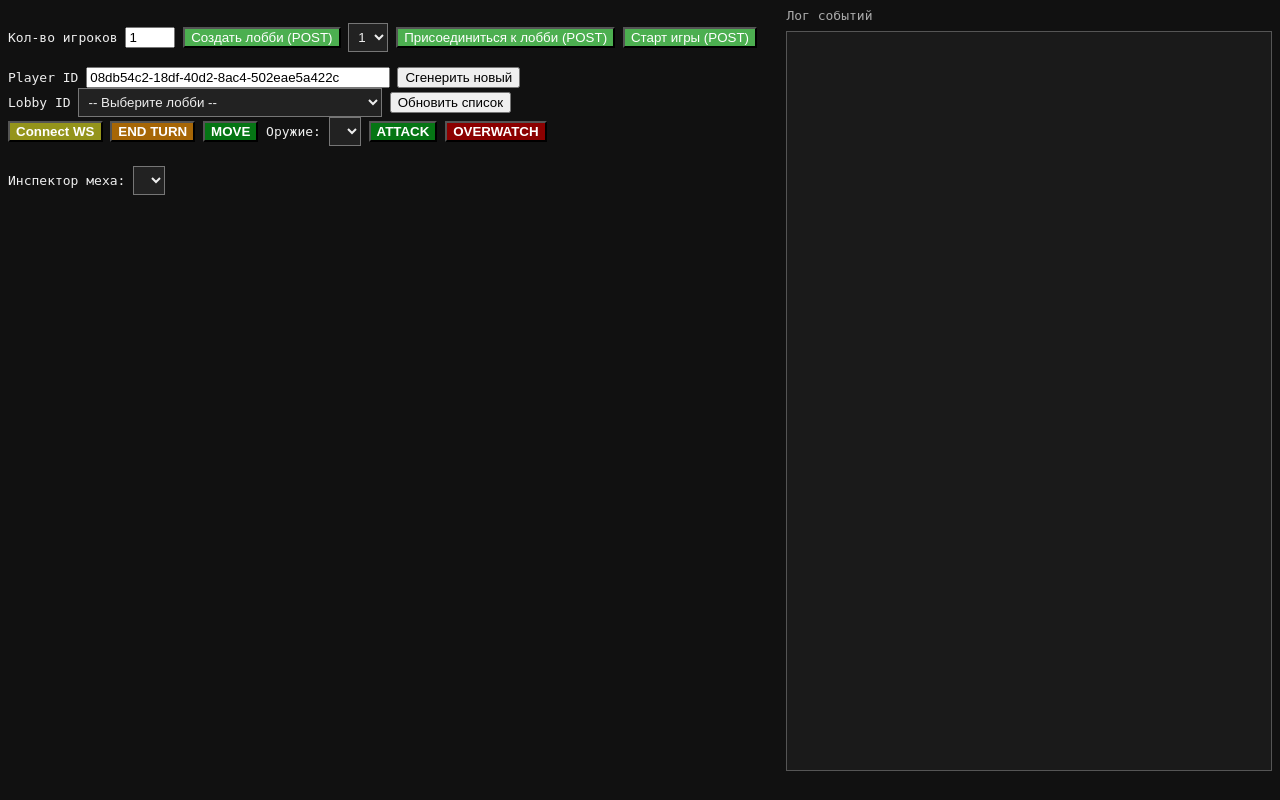
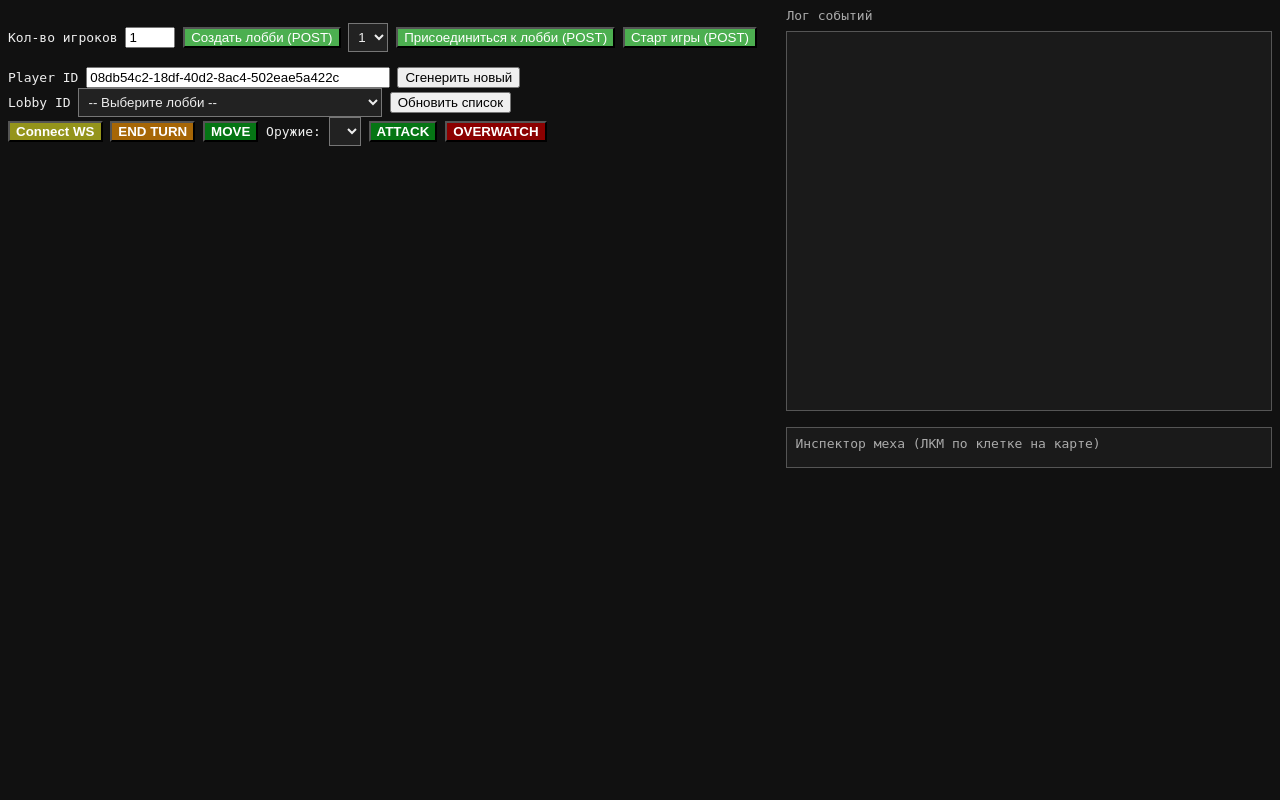
Before and after one commit to Splinterfeel/dungeon_game, a FastAPI app: template templates/debug_map.html in a window 1280 px wide. Run offline with FastAPI, Linux system fonts and the light colour scheme; the template is opened without the code that fills it: most values are stand-ins (such as "Sample title", 1, 10 or a date in 2020); lists and menus that the app fills with data are empty.

Commit message:
refactor mech inspector panel

```diff
--- a/templates/debug_map.html
+++ b/templates/debug_map.html
@@ -84,7 +84,7 @@ body {
 /* event log */
 #event_log {
     width: 100%;
-    height: calc(100vh - 60px);
+    height: calc(55vh - 60px);
     overflow-y: auto;
     border: 1px solid #555;
     background: #1a1a1a;
@@ -99,6 +99,14 @@ body {
 #event_log .event-time {
     color: #888;
     margin-right: 6px;
+}
+
+/* mech inspector (right panel) */
+#mech_inspector_panel {
+    margin-top: 16px;
+    border: 1px solid #555;
+    background: #1a1a1a;
+    padding: 8px;
 }
 
 </style>
@@ -143,12 +151,6 @@ body {
 
 <div id="actors" style="margin-top: 20px;"></div>
 
-<div style="margin-top: 20px;">
-    <label for="inspect_player_select">Инспектор меха:</label>
-    <select id="inspect_player_select" style="background: #222; color: #eee; padding: 5px;" onchange="render_mech_inspector()"></select>
-</div>
-<div id="mech_inspector" style="margin-top: 8px;"></div>
-
 <div id="map"></div>
 <div id="cell_info" style="margin-top: 10px; min-height: 24px; color: #ccc;"></div>
 
@@ -157,6 +159,11 @@ body {
 
 <div style="color: #aaa; margin-bottom: 8px;">Лог событий</div>
 <div id="event_log"></div>
+
+<div id="mech_inspector_panel">
+    <div style="color: #aaa; margin-bottom: 8px;">Инспектор меха (ЛКМ по клетке на карте)</div>
+    <div id="mech_inspector"></div>
+</div>
 
 </div>
 </div>
@@ -174,6 +181,7 @@ function select_cell(x, y, cellEl) {
     document.querySelectorAll(".cell.selected").forEach(c => c.classList.remove("selected"));
     cellEl.classList.add("selected");
     selectedCell = { x, y };
+    render_mech_inspector();
 
     const info = document.getElementById("cell_info");
     if (!lastGameState) { info.textContent = ""; return; }
@@ -421,56 +429,45 @@ function update_weapon_selector(weapons) {
 const MECH_PART_LABELS = {torso: "Корпус", legs: "Ноги", arms: "Руки", head: "Голова"};
 const MECH_STAT_LABELS = {health: "HP", speed: "Speed", accuracy: "Accuracy", melee_power: "Melee power", view_distance: "View distance"};
 
-function populate_inspect_selector(players) {
-    const select = document.getElementById("inspect_player_select");
-    const currentValue = select.value;
-    const keepCurrent = players.some(p => p.id === currentValue);
-    select.innerHTML = "";
-    players.forEach(p => {
-        const option = document.createElement("option");
-        option.value = p.id;
-        option.textContent = p.name;
-        select.appendChild(option);
-    });
-    const ownPlayerId = document.getElementById("player_id_input").value;
-    if (keepCurrent) {
-        select.value = currentValue;
-    } else if (players.some(p => p.id === ownPlayerId)) {
-        select.value = ownPlayerId;
-    }
+function find_selected_actor() {
+    if (!lastGameState || !selectedCell) return null;
+    const { x, y } = selectedCell;
+    const player = lastGameState.players.find(p => p.position.x === x && p.position.y === y);
+    if (player) return { kind: "player", actor: player };
+    const enemy = (lastGameState.dungeon.enemies || []).find(e => e.position.x === x && e.position.y === y);
+    if (enemy) return { kind: "enemy", actor: enemy };
+    return null;
 }
 
 function render_mech_inspector() {
     const container = document.getElementById("mech_inspector");
-    const select = document.getElementById("inspect_player_select");
-    if (!lastGameState || !select.value) {
-        container.innerHTML = "";
+    const found = find_selected_actor();
+    if (!found) {
+        container.innerHTML = `<div style="color:#888;font-size:12px;">Кликните ЛКМ по игроку (любой команды) или врагу на карте.</div>`;
         return;
     }
-    const player = lastGameState.players.find(p => p.id === select.value);
-    if (!player) {
-        container.innerHTML = "";
-        return;
-    }
+    const { kind, actor } = found;
 
     const statsRows = [
-        ["HP", `${player.stats.health}/${player.stats.max_health}`],
-        ["AP", `${player.current_action_points}/${player.stats.action_points}`],
-        ["Speed", player.stats.speed],
-        ["Accuracy", player.stats.accuracy],
-        ["Melee power", player.stats.melee_power],
-        ["View distance", player.stats.view_distance],
+        ["HP", `${actor.stats.health}/${actor.stats.max_health}`],
+        ["AP", `${actor.current_action_points}/${actor.stats.action_points}`],
+        ["Speed", actor.stats.speed],
+        ["Accuracy", actor.stats.accuracy],
+        ["Melee power", actor.stats.melee_power],
+        ["View distance", actor.stats.view_distance],
     ];
-    let html = `<div style="font-weight:bold;">${player.name} — итоговые характеристики</div>`;
+    const title = kind === "player" ? `Игрок ${actor.name} (команда ${actor.team})` : `Враг (ИИ) ${actor.name}`;
+    let html = `<div style="font-weight:bold;">${title} — итоговые характеристики</div>`;
     html += `<table style="border-collapse:collapse;font-size:12px;margin:4px 0 10px;">`;
     for (const [label, value] of statsRows) {
         html += `<tr><td style="padding:1px 8px 1px 0;color:#aaa;">${label}</td><td>${value}</td></tr>`;
     }
     html += `</table>`;
 
+    if (kind === "player") {
         html += `<div style="font-weight:bold;">Детали меха</div>`;
         for (const slot of ["torso", "legs", "arms", "head"]) {
-        const part = player.mech[slot];
+            const part = actor.mech[slot];
             const nonZeroStats = Object.keys(MECH_STAT_LABELS)
                 .filter(key => part[key] !== 0)
                 .map(key => `${MECH_STAT_LABELS[key]}: ${part[key]}`)
@@ -479,6 +476,9 @@ function render_mech_inspector() {
                 `<span style="color:#8fd88f;">${MECH_PART_LABELS[slot]}</span> — ${part.name}` +
                 (nonZeroStats ? ` (${nonZeroStats})` : " (нет бонусов)") +
                 `</div>`;
+        }
+    } else {
+        html += `<div style="font-size:12px;color:#888;">У врага пока нет меха — плоские характеристики (см. AGENTS.md).</div>`;
     }
     container.innerHTML = html;
 }
@@ -537,7 +537,6 @@ function handle_game_state(state){
         actorsContainer.appendChild(makeActorRow(`Текущий ${ca.name}`, ca.stats, ca.current_action_points, "#99AAEE", !!ca.overwatch));
     }
 
-    populate_inspect_selector(state.players);
     render_mech_inspector();
 
     const container = document.getElementById("map");
```
Lines whose indentation alone changed are shown as unchanged.
